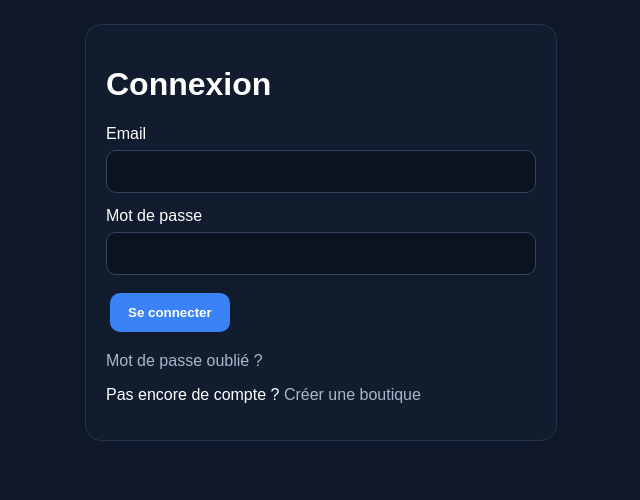
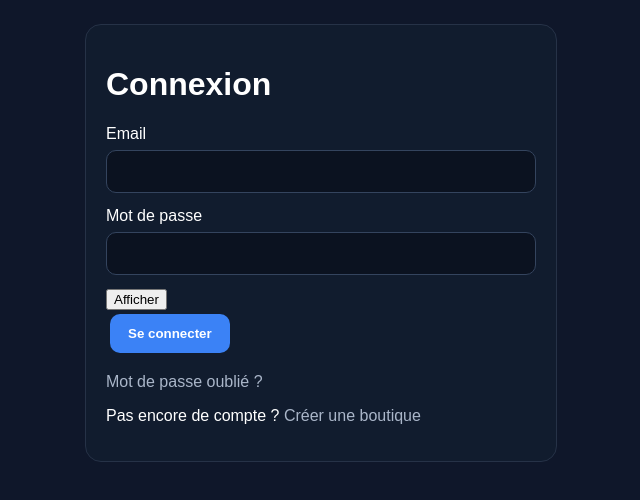
Before and after one commit to abpa80-netizen/vision-platform, a Next.js app: page /login in a window 1280 px wide. Shown: the top 500 px of the page, without its empty margins (319-959 px from the left). Built offline with nearby package versions, Linux system fonts and the light colour scheme.

Commit message:
feat(auth): add password visibility control

```diff
--- a/app/login/page.tsx
+++ b/app/login/page.tsx
@@ -5,12 +5,7 @@ import {useRouter} from "next/navigation";
 import Link from "next/link";
 
 export default function Login(){
- const [email,setEmail]=useState("");const [password,setPassword]=useState("");const [error,setError]=useState("");const [loading,setLoading]=useState(false);const router=useRouter();
- async function submit(e:React.FormEvent){e.preventDefault();setLoading(true);setError("");const s=createClient();const {data,error}=await s.auth.signInWithPassword({email:email.trim().toLowerCase(),password});if(error){setError(error.message);setLoading(false);return;}
- const {data:p}=await s.from("profiles").select("role").eq("id",data.user.id).single();
- if(p?.role==="super_admin"){router.push("/super-admin");return;}
- const {data:m}=await s.from("store_users").select("store_id,stores(slug)").eq("user_id",data.user.id).eq("role","owner").limit(1).maybeSingle();
- if(m?.stores){const st=Array.isArray(m.stores)?m.stores[0]:m.stores;router.push("/store/"+st.slug+"/admin");return;}
- router.push("/account");setLoading(false);}
- return <main className="container" style={{maxWidth:520}}><div className="card"><h1>Connexion</h1><form onSubmit={submit}><label>Email</label><input className="input" type="email" value={email} onChange={e=>setEmail(e.target.value)} required/><label>Mot de passe</label><input className="input" type="password" value={password} onChange={e=>setPassword(e.target.value)} required/>{error&&<p className="danger">{error}</p>}<button className="btn" disabled={loading}>{loading?"Connexion...":"Se connecter"}</button></form><p><Link href="/forgot-password" className="muted">Mot de passe oublié ?</Link></p><p>Pas encore de compte ? <Link href="/signup" className="muted">Créer une boutique</Link></p></div></main>
+ const [email,setEmail]=useState("");const [password,setPassword]=useState("");const [show,setShow]=useState(false);const [error,setError]=useState("");const [loading,setLoading]=useState(false);const router=useRouter();
+ async function submit(e:React.FormEvent){e.preventDefault();setLoading(true);setError("");const s=createClient();const {data,error}=await s.auth.signInWithPassword({email:email.trim().toLowerCase(),password});if(error){setError(error.message);setLoading(false);return;}const {data:p}=await s.from("profiles").select("role").eq("id",data.user.id).single();if(p?.role==="super_admin"){router.push("/super-admin");return;}const {data:m}=await s.from("store_users").select("store_id,stores(slug)").eq("user_id",data.user.id).eq("role","owner").limit(1).maybeSingle();if(m?.stores){const st=Array.isArray(m.stores)?m.stores[0]:m.stores;router.push("/store/"+st.slug+"/admin");return;}router.push("/account");}
+ return <main className="container" style={{maxWidth:520}}><div className="card"><h1>Connexion</h1><form onSubmit={submit}><label>Email</label><input className="input" type="email" value={email} onChange={e=>setEmail(e.target.value)} required/><label>Mot de passe</label><div className="password-wrap"><input className="input" type={show?"text":"password"} value={password} onChange={e=>setPassword(e.target.value)} required/><button type="button" className="eye-btn" onClick={()=>setShow(!show)} aria-label={show?"Masquer le mot de passe":"Afficher le mot de passe"}>{show?"Masquer":"Afficher"}</button></div>{error&&<p className="danger">{error}</p>}<button className="btn" disabled={loading}>{loading?"Connexion...":"Se connecter"}</button></form><p><Link href="/forgot-password" className="muted">Mot de passe oublié ?</Link></p><p>Pas encore de compte ? <Link href="/signup" className="muted">Créer une boutique</Link></p></div></main>
 }
```
